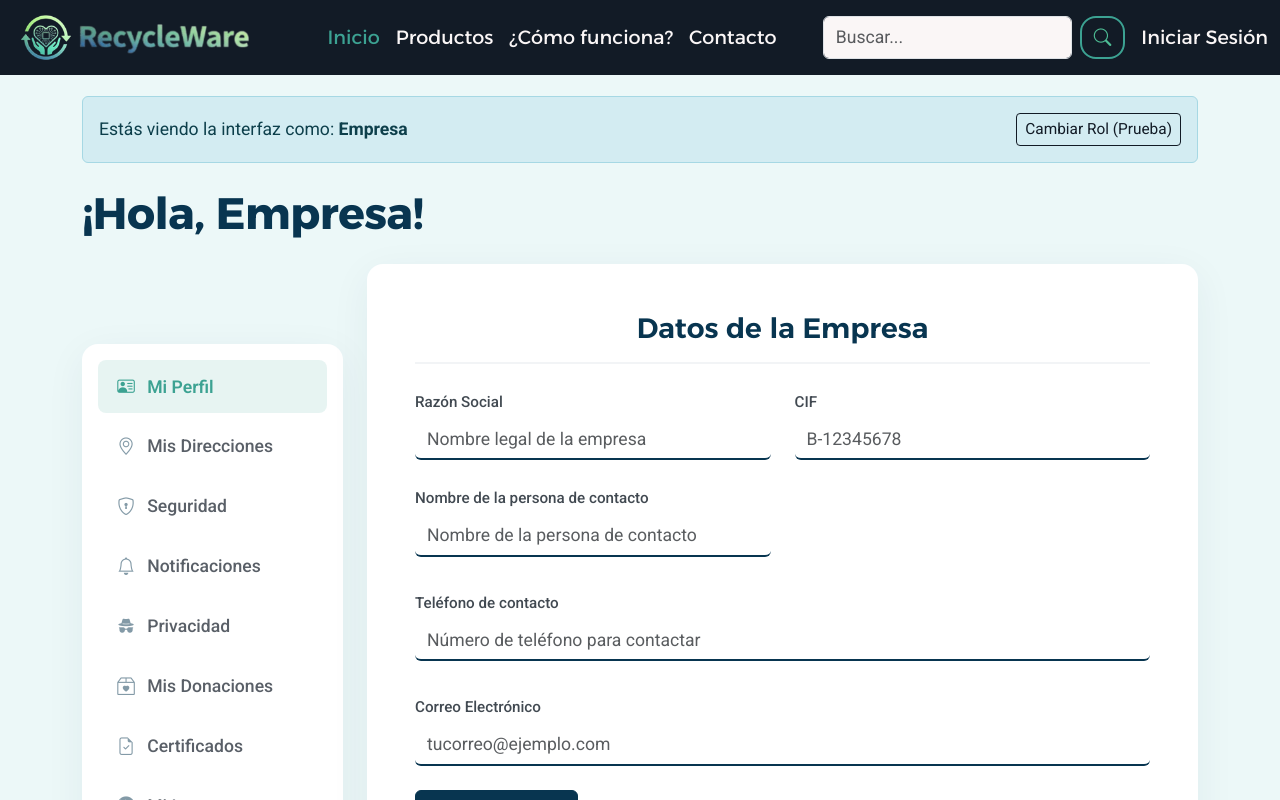
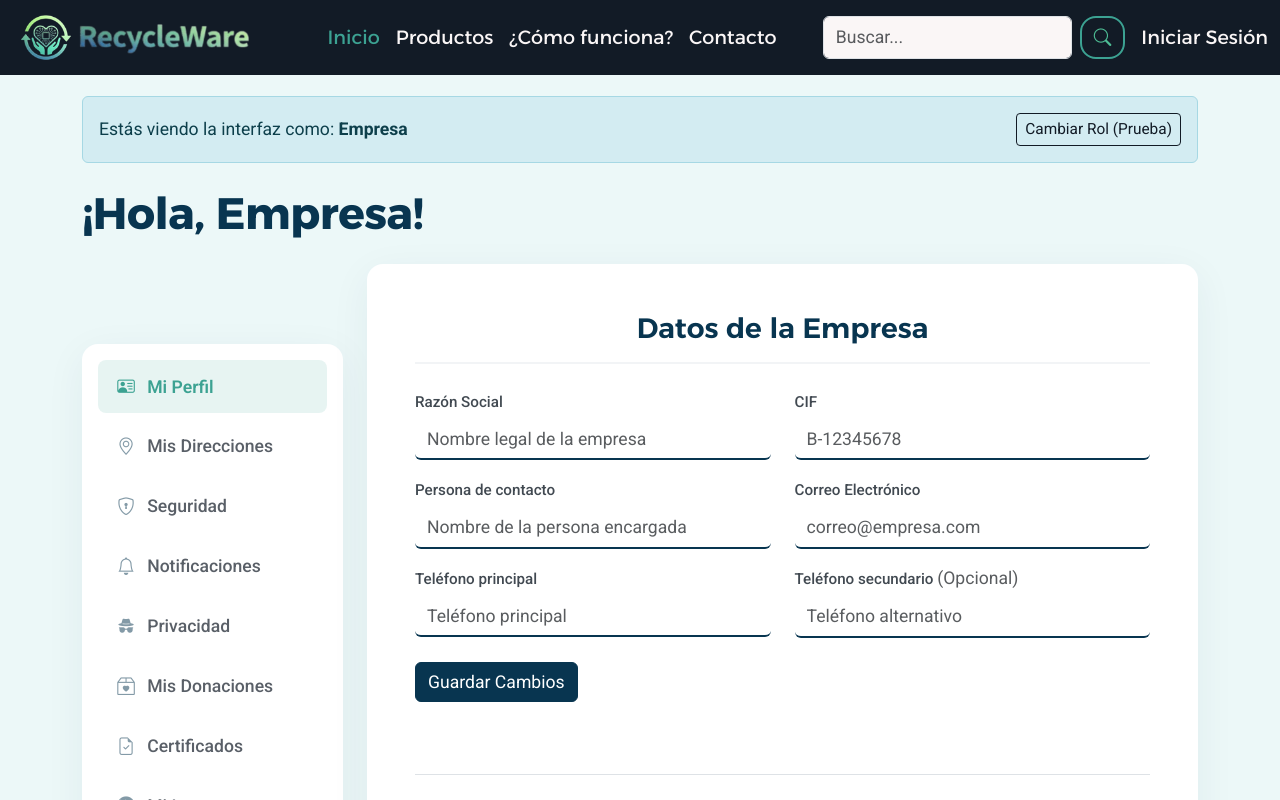
Before and after one commit to RecyclewareDAW/RecycleWare---ReactFronted, a React (Vite) app: page /perfil in a window 1280 px wide. Shown: the top 800 px of the page. Built offline with nearby package versions, Linux system fonts and the light colour scheme; a web font is replaced by a local one.

Commit message:
Retoques en el form de empresa

```diff
--- a/src/components/UserConfig/TabPerfil.jsx
+++ b/src/components/UserConfig/TabPerfil.jsx
@@ -1,14 +1,16 @@
 export default function TabPerfil({ userRole, setActiveTab }) {
     return (
         <div className="animate-fade-in">
-            {/* Título dinámico según el rol */}
             <h2 className="titulo">
                 {userRole === 'individual' ? 'Datos Personales' : 'Datos de la Empresa'}
             </h2>
 
             <form>
-                {/* RENDERIZADO CONDICIONAL DE LOS INPUTS */}
                 {userRole === 'individual' ? (
+                    // -----------------------------------------
+                    //        FORMULARIO PARA PARTICULARES
+                    // -----------------------------------------
+                    <>
                         <div className="row mb-3">
                             <div className="col-md-6">
                                 <label className="form-label">Nombre</label>
@@ -19,7 +21,22 @@ export default function TabPerfil({ userRole, setActiveTab }) {
                                 <input type="text" className="form-control inputs" placeholder="Tus apellidos" />
                             </div>
                         </div>
+                        <div className="row mb-4">
+                            <div className="col-md-6">
+                                <label className="form-label">Teléfono de contacto</label>
+                                <input type="tel" className="form-control inputs" placeholder="Tu número de teléfono" />
+                            </div>
+                            <div className="col-md-6">
+                                <label className="form-label">Correo Electrónico</label>
+                                <input type="email" className="form-control inputs" placeholder="tucorreo@ejemplo.com" />
+                            </div>
+                        </div>
+                    </>
                 ) : (
+                    // -----------------------------------------
+                    //          FORMULARIO PARA EMPRESAS
+                    // -----------------------------------------
+                    <>
                         <div className="row mb-3">
                             <div className="col-md-6">
                                 <label className="form-label">Razón Social</label>
@@ -29,23 +46,31 @@ export default function TabPerfil({ userRole, setActiveTab }) {
                                 <label className="form-label">CIF</label>
                                 <input type="text" className="form-control inputs" placeholder="B-12345678" />
                             </div>
-                        <div className="col-md-6 pt-4">
-                            <label className="form-label">Nombre de la persona de contacto</label>
-                            <input type="text" className="form-control inputs" placeholder="Nombre de la persona de contacto" />
+                        </div>
+
+                        <div className="row mb-3">
+                            <div className="col-md-6">
+                                <label className="form-label">Persona de contacto</label>
+                                <input type="text" className="form-control inputs" placeholder="Nombre de la persona encargada" />
+                            </div>
+                            <div className="col-md-6">
+                                <label className="form-label">Correo Electrónico</label>
+                                <input type="email" className="form-control inputs" placeholder="correo@empresa.com" />
                             </div>
                         </div>
+
+                        <div className="row mb-4">
+                            <div className="col-md-6">
+                                <label className="form-label">Teléfono principal</label>
+                                <input type="tel" className="form-control inputs" placeholder="Teléfono principal" />
+                            </div>
+                            <div className="col-md-6">
+                                <label className="form-label">Teléfono secundario <span className="text-muted fw-normal fs-6">(Opcional)</span></label>
+                                <input type="tel" className="form-control inputs" placeholder="Teléfono alternativo" />
+                            </div>
+                        </div>
+                    </>
                 )}
-
-                {/* Campos comunes para ambos */}
-                <div className="mb-3 pt-3">
-                    <label className="form-label">Teléfono de contacto</label>
-                    <input type="tel" className="form-control inputs" placeholder="Número de teléfono para contactar" />
-                </div>
-
-                <div className="mb-4 pt-3">
-                    <label className="form-label">Correo Electrónico</label>
-                    <input type="email" className="form-control inputs" placeholder="tucorreo@ejemplo.com" />
-                </div>
 
                 <button type="button" className="btn btn-primary mb-4">Guardar Cambios</button>
             </form>
@@ -54,7 +79,7 @@ export default function TabPerfil({ userRole, setActiveTab }) {
             {userRole === 'empresa' && (
                 <div className="mt-5 pt-2 border-top">
                     <div className="d-flex justify-content-between align-items-center mb-4 mt-4">
-                        <h3 className="mb-0 fw-bold text-primary" style={{ fontFamily: 'Alexandria, sans-serif', fontSize: '1.4rem' }}>
+                        <h3 className="mb-0 fw-bold text-primary titulo-secundario">
                             Últimas Donaciones
                         </h3>
                         <button
@@ -67,7 +92,7 @@ export default function TabPerfil({ userRole, setActiveTab }) {
                     </div>
 
                     <div className="d-flex flex-column gap-3">
-                        <div className="p-3 rounded-3 d-flex justify-content-between align-items-center" style={{ backgroundColor: 'rgba(236, 248, 248, 0.5)' }}>
+                        <div className="p-3 rounded-3 d-flex justify-content-between align-items-center card-soft-bg">
                             <div>
                                 <h6 className="mb-1 fw-bold text-dark">Lote de 10 Monitores Dell 24"</h6>
                                 <small className="text-muted d-block"><i className="bi bi-calendar3 me-2"></i>28 Feb 2026</small>
@@ -76,7 +101,7 @@ export default function TabPerfil({ userRole, setActiveTab }) {
                                 Completado
                             </span>
                         </div>
-                        <div className="p-3 rounded-3 d-flex justify-content-between align-items-center" style={{ backgroundColor: 'rgba(236, 248, 248, 0.5)' }}>
+                        <div className="p-3 rounded-3 d-flex justify-content-between align-items-center card-soft-bg">
                             <div>
                                 <h6 className="mb-1 fw-bold text-dark">5 Portátiles HP ProBook</h6>
                                 <small className="text-muted d-block"><i className="bi bi-calendar3 me-2"></i>15 Feb 2026</small>
--- a/src/scss/_userConfig.scss
+++ b/src/scss/_userConfig.scss
@@ -165,3 +165,14 @@
 .impact-card-info { background-color: rgba($info, 0.1); }
 .impact-card-warning { background-color: rgba($warning, 0.1); }
 .insignia-icon { width: 50px; height: 50px; }
+
+// Título secundario con la fuente Alexandria
+.titulo-secundario {
+  font-family: $headings-font-family;
+  font-size: 1.4rem;
+}
+
+// Fondo sutil para las tarjetas pequeñas (como las donaciones)
+.card-soft-bg {
+  background-color: rgba($fondo-secundario, 0.5);
+}
```
Lines whose indentation alone changed are shown as unchanged.
